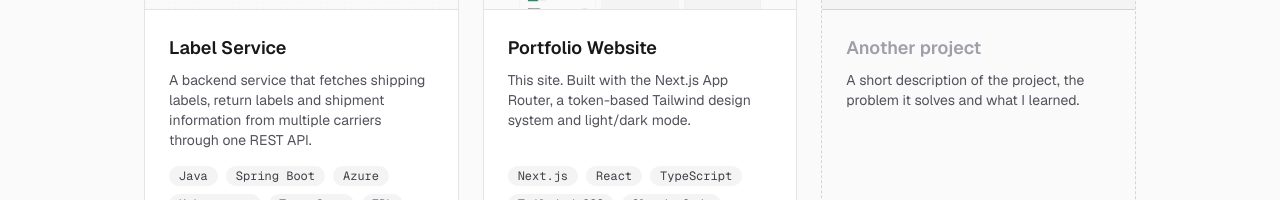
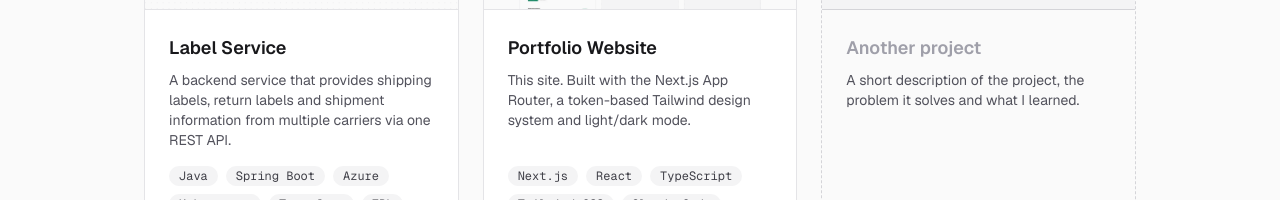
Before and after one commit to jonnef/portfolio, a Next.js app: page / in a window 1280 px wide. Shown: the part 832-1032 px from the top of the page. Built offline with nearby package versions, Linux system fonts and the light colour scheme.

Commit message:
Label Service: service provides labels via its REST API
Co-Authored-By: Claude Opus 5.5 <noreply@anthropic.com>
Claude-Session: https://claude.ai/code/session_01AG9wsGacg3stZ2PtiFL1RS

```diff
--- a/src/app/data/projects.ts
+++ b/src/app/data/projects.ts
@@ -16,7 +16,7 @@ export const projects: Project[] = [
   {
     title: "Label Service",
     description:
-      "A backend service that fetches shipping labels, return labels and shipment information from multiple carriers through one REST API.",
+      "A backend service that provides shipping labels, return labels and shipment information from multiple carriers via one REST API.",
     tags: ["Java", "Spring Boot", "Azure", "Kubernetes", "Terraform", "ZPL"],
     image: "/projects/label-service.png",
     // TODO: Entwurf – prüfen und ggf. in eigene Worte bringen
```
